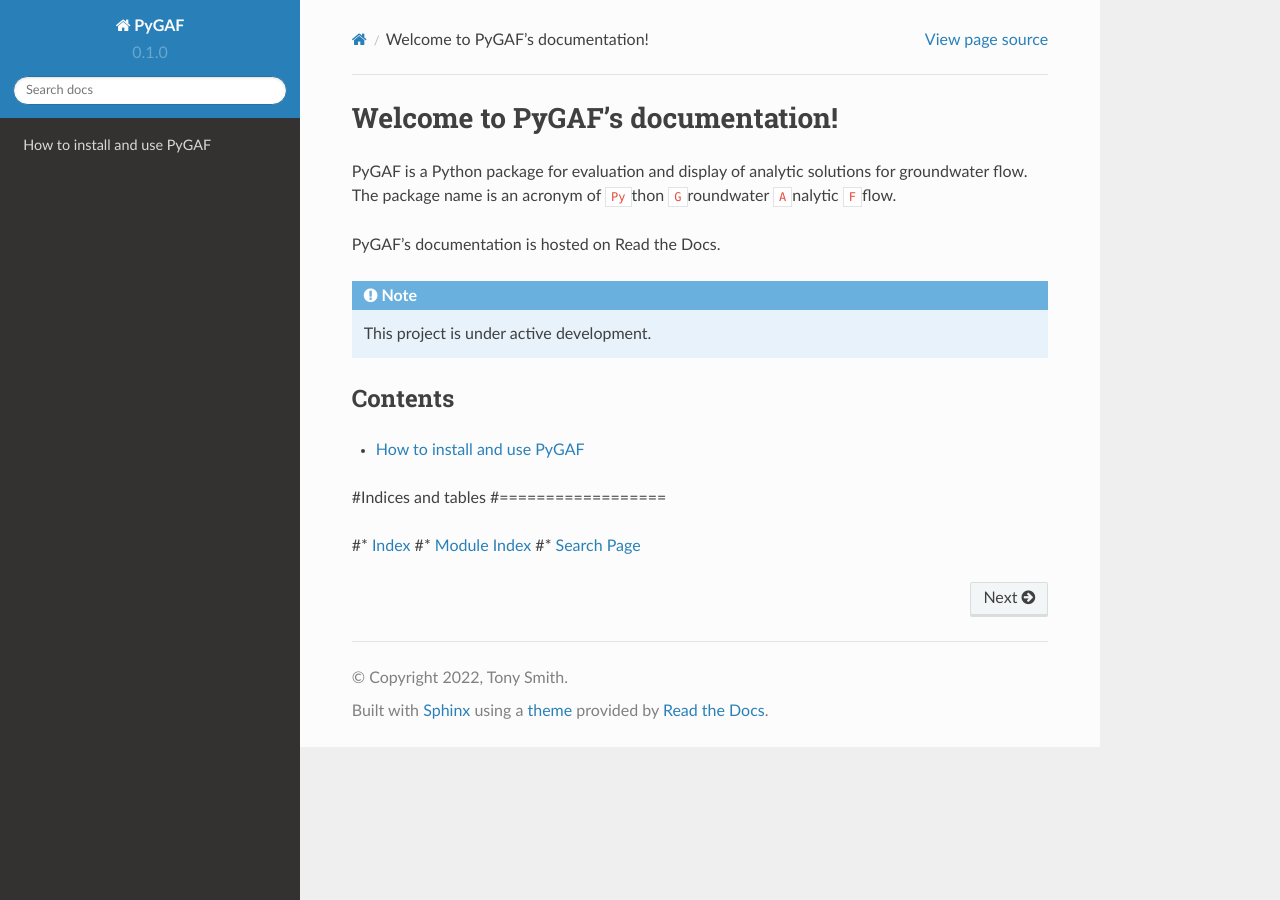
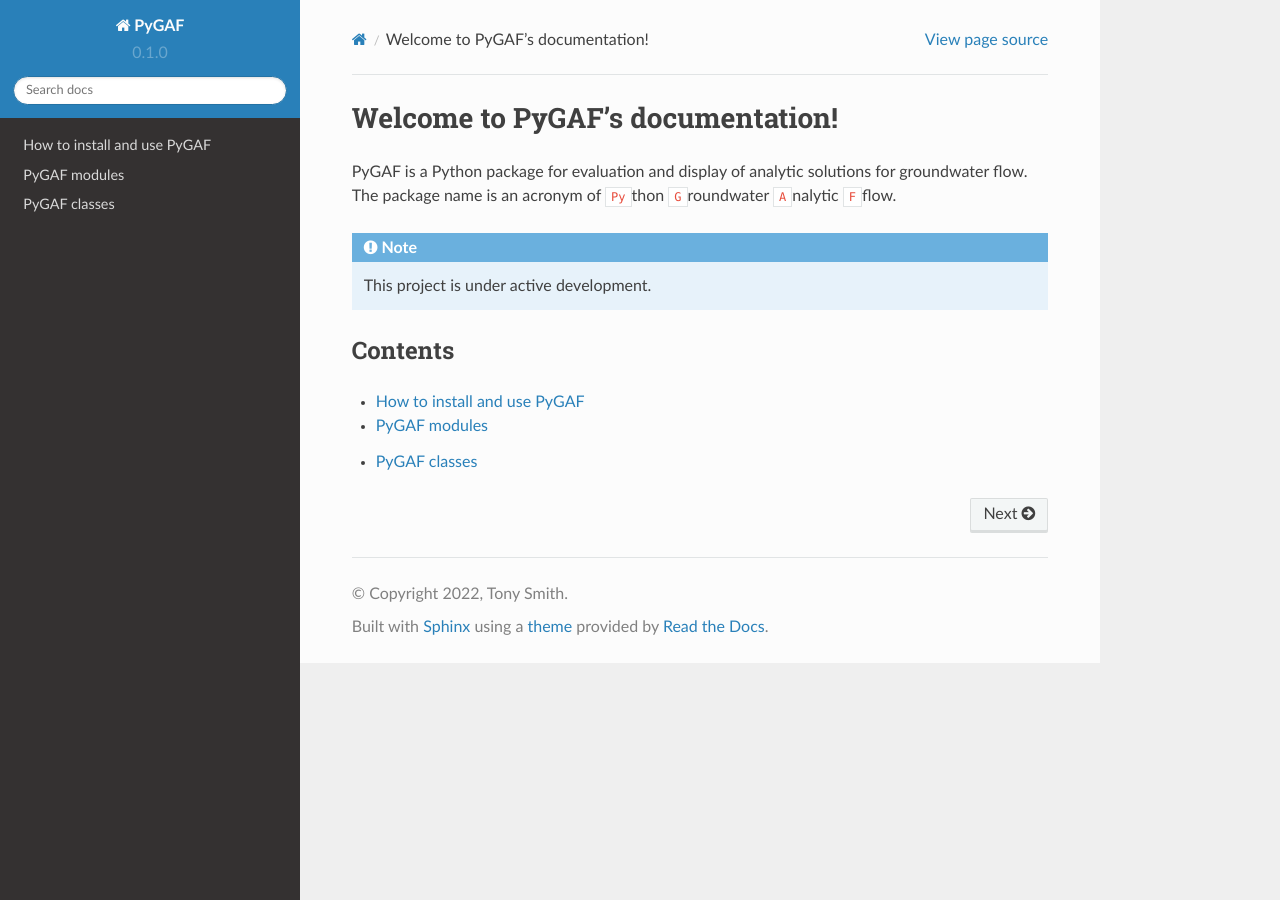
Before and after one commit to Moofbytes/PyGAF, a Sphinx documentation site: the page built from docs/index.rst, in a window 1280 px wide. Built offline with Sphinx 7.4.7 and the Read the Docs theme 2.0.0, drawn with Linux system fonts in a browser that asks for light colours; pages that are not in the unit, such as notebooks, are missing from menus.

Commit message:
Update index.rst

```diff
--- a/docs/index.rst
+++ b/docs/index.rst
@@ -9,8 +9,6 @@
 PyGAF is a Python package for evaluation and display of analytic solutions for groundwater flow.
 The package name is an acronym of ``Py``\ thon ``G``\ roundwater ``A``\ nalytic ``F``\ flow.
 
-PyGAF's documentation is hosted on Read the Docs.
-
 .. note::
 
    This project is under active development.
@@ -21,12 +19,5 @@
 .. toctree::
 
    usage
-
-
-
-#Indices and tables
-#==================
-
-#* :ref:`genindex`
-#* :ref:`modindex`
-#* :ref:`search`
+   modules
+   classes
```
